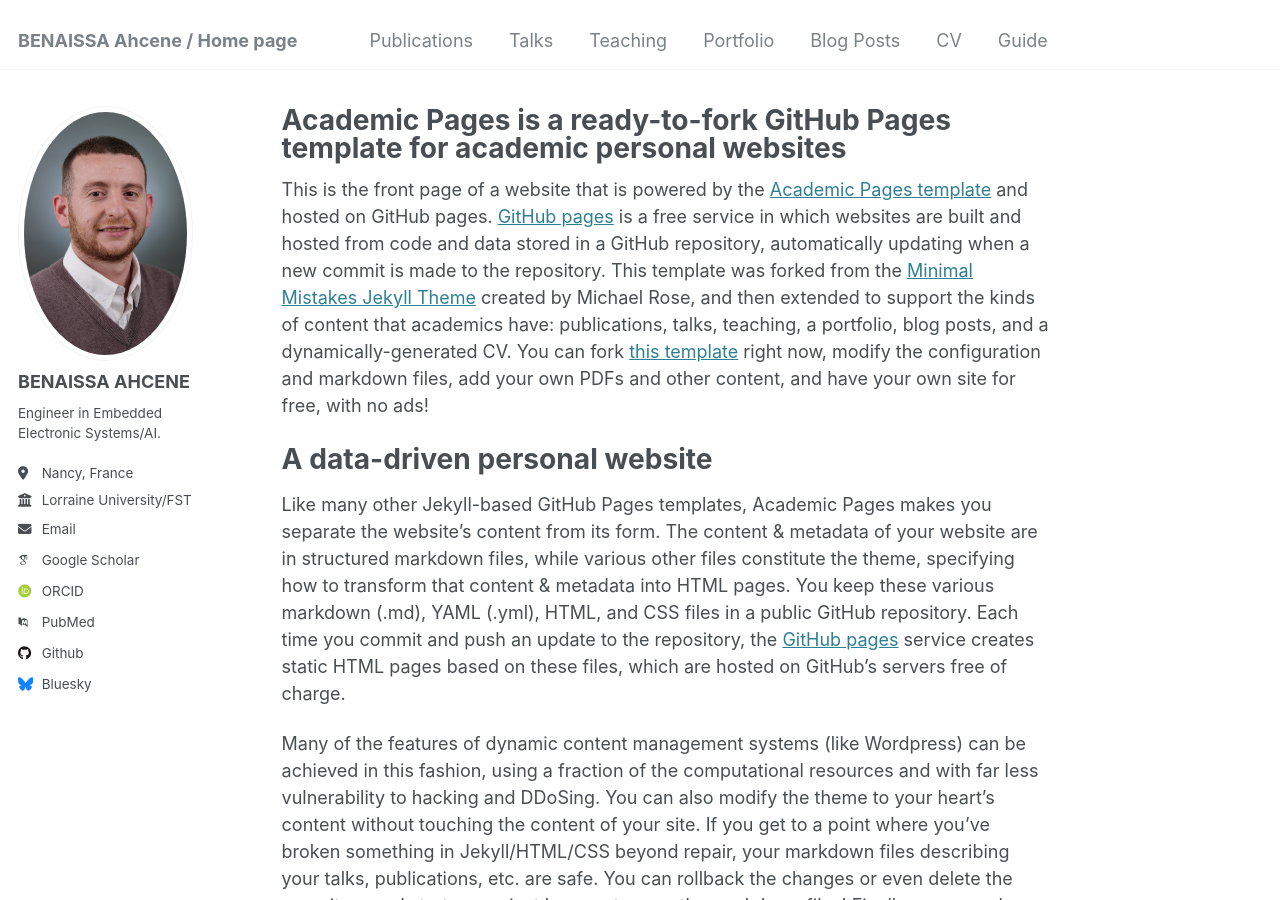
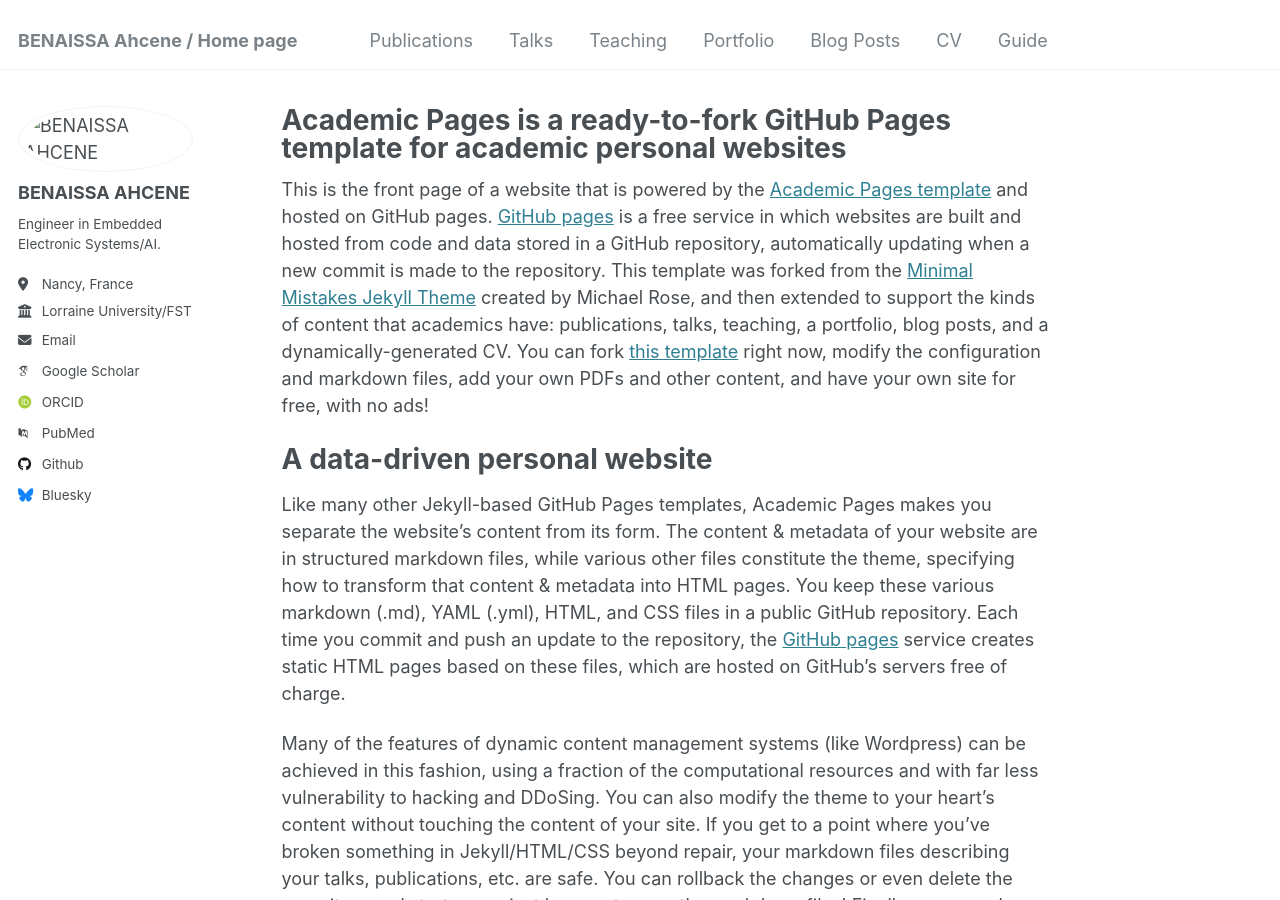
Before and after one commit to ahcene-py/AhceneBenaissa.github.io, a Jekyll site: the page built from _pages/about.md, in a window 1280 px wide and 900 px high. Built offline with Jekyll 4.4.1, drawn with Linux system fonts in a browser that asks for light colours; some web fonts are replaced.

Commit message:
Update _config.yml

```diff
--- a/_config.yml
+++ b/_config.yml
@@ -17,7 +17,7 @@
 # ================================
 author:
   # Informations biographiques
-  avatar           : "https://github.com/ahcene-py/AhceneBenaissa.github.io/blob/main/assets/P1001077.JPG"  # Image de profil de l'auteur (placée dans le dossier approprié)
+  avatar           : "/main/assets/P1001077.JPG"  # Image de profil de l'auteur (placée dans le dossier approprié)
   name             : "BENAISSA AHCENE"  # Nom complet de l'auteur
   pronouns         : # Par exemple "he/him" si nécessaire
   bio              : "Engineer in Embedded Electronic Systems/AI."  # Biographie courte de l'auteur
```
